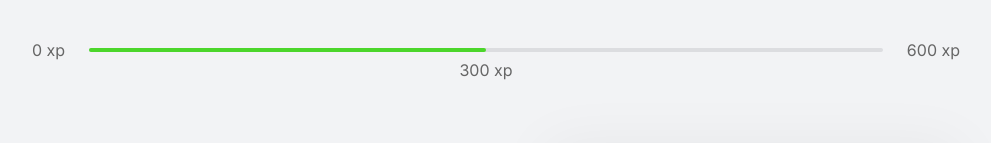
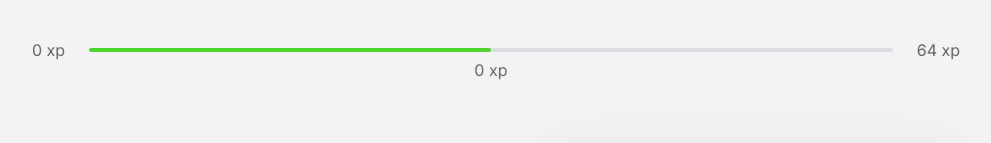
Before and after one commit to Gubeal/move-it, a Next.js app in the folder moveit-next/: page / in a window 1280 px wide. Shown: the top 143 px of the page, without its empty margins (144-1135 px from the left). Built offline with nearby package versions, Linux system fonts and the light colour scheme.

Commit message:
Included Calc Experience for next level

```diff
--- a/moveit-next/src/components/ExperienceBar.tsx
+++ b/moveit-next/src/components/ExperienceBar.tsx
@@ -1,15 +1,20 @@
+import { useContext } from 'react';
+import { ChallengesContext } from '../contexts/ChallengeContext';
 import styles from '../styles/components/ExperienceBar.module.css'
+
 export function ExperienceBar(){
+  const { currentExperience, experienceToNextLevel } = useContext(ChallengesContext);
+
   return (
     <header className={styles.experienceBar}>
       <span>0 xp</span>
       <div>
         <div style={{width: '50%'}}></div>
         <span className={styles.currentExperience} style={{ left:'50%' }}>
-          300 xp
+          {currentExperience} xp
         </span>
       </div>
-      <span>600 xp</span>
+      <span>{experienceToNextLevel} xp</span>
     </header>
   );
 }
--- a/moveit-next/src/contexts/ChallengeContext.tsx
+++ b/moveit-next/src/contexts/ChallengeContext.tsx
@@ -10,6 +10,7 @@ interface Challenge {
 interface ChallengesContextData {
   level: number,
   currentExperience: number,
+  experienceToNextLevel: number,
   challengesCompleted: number,
   activeChallenge: Challenge,
   levelUp: () => void,
@@ -29,6 +30,8 @@ export function ChallengesProvider({children}: ChallengesProviderProps) {
   const [challengesCompleted, setChallengesCompleted] = useState(0);
 
   const [activeChallenge, setActiveChallenge] = useState(null);
+
+  const experienceToNextLevel = Math.pow((level + 1) * 4,2);
 
   function levelUp() {
     setLevel(level + 1);
@@ -50,6 +53,7 @@ export function ChallengesProvider({children}: ChallengesProviderProps) {
     value={{
         level,
         currentExperience,
+        experienceToNextLevel,
         challengesCompleted,
         activeChallenge,
         levelUp,
```
